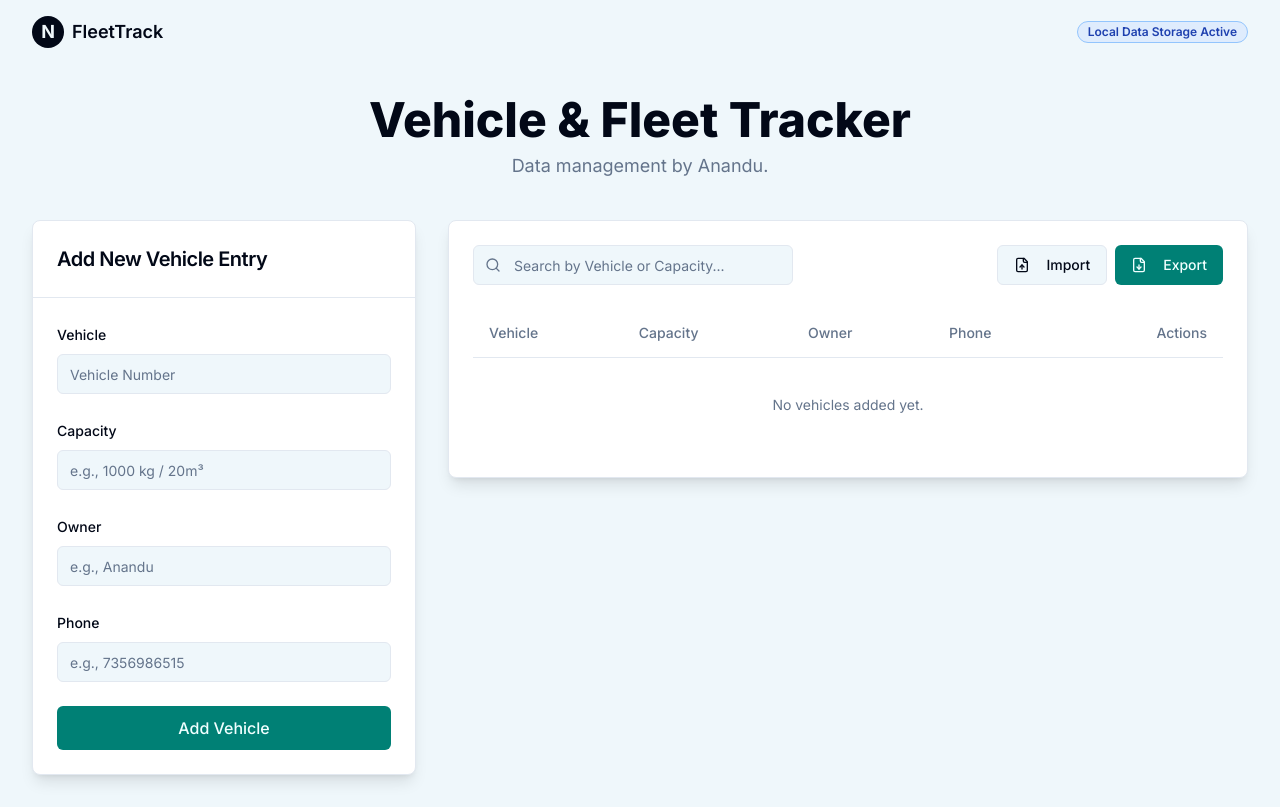
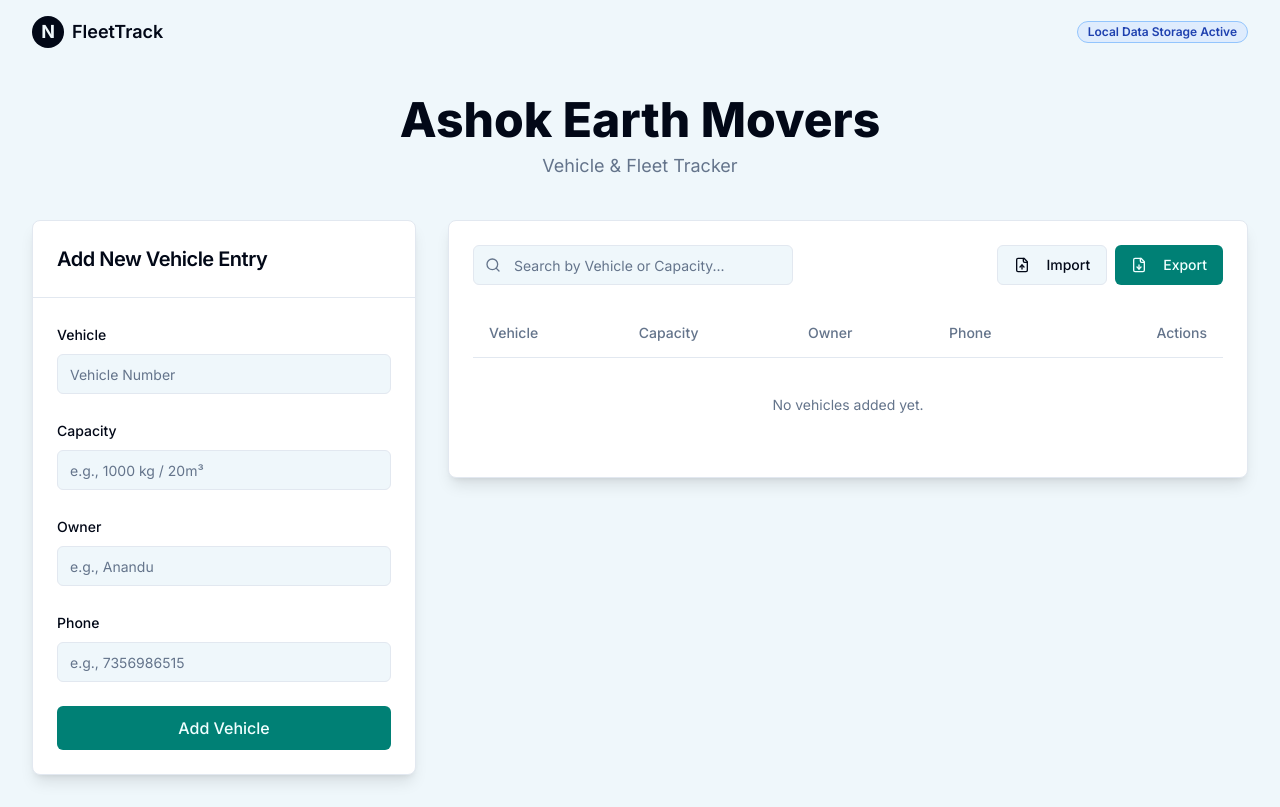
Before and after one commit to nobi-n/repo2, a Next.js app: page / in a window 1280 px wide. Built offline with nearby package versions, Linux system fonts and the light colour scheme.

Commit message:
replace "Data management by Anandu." with "Vehicle & Fleet Tracker" and

```diff
--- a/src/app/page.tsx
+++ b/src/app/page.tsx
@@ -18,10 +18,10 @@ export default function Home() {
       <main className="max-w-7xl mx-auto px-4 sm:px-8 pt-24 pb-8">
         <div className="text-center mb-10">
           <h1 className="text-4xl sm:text-5xl font-extrabold text-foreground mb-2 font-headline">
-            Vehicle & Fleet Tracker
+            Ashok Earth Movers
           </h1>
           <p className="text-lg text-muted-foreground">
-            Data management by Anandu.
+            Vehicle & Fleet Tracker
           </p>
         </div>
         <VehicleTracker />
```
